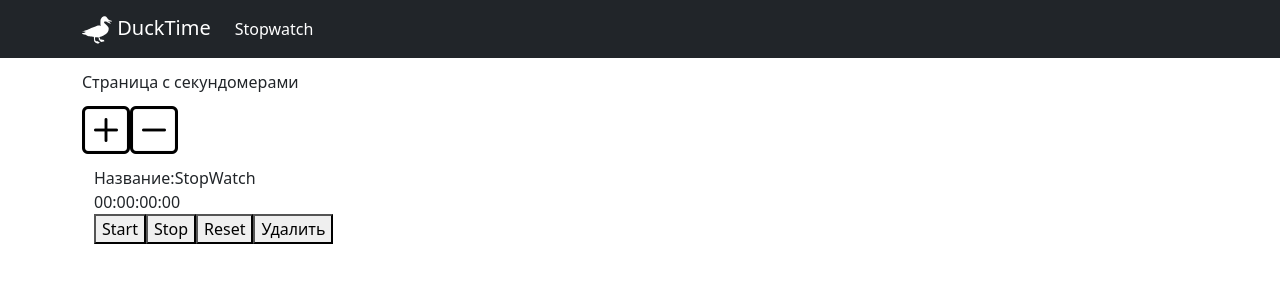
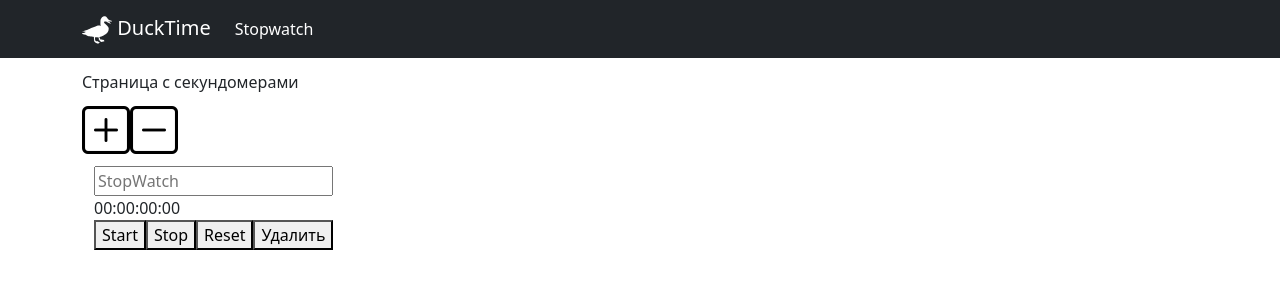
Before and after one commit to YureiRetarded/-stopwatch, a Vue app: page /#/stopwatch in a window 1280 px wide. Shown: the top 300 px of the page. Built offline with nearby package versions, Linux system fonts and the light colour scheme.

Commit message:
Now you can renamed a stopwatch

```diff
--- a/src/components/StopWatch.vue
+++ b/src/components/StopWatch.vue
@@ -1,6 +1,7 @@
 <template>
-    <div>Название:{{title}}</div>
-    {{stopwatch.title}}
+    <div>
+        <input type="text" placeholder="StopWatch">
+    </div>
     <div>
         <span v-if="d>0">{{d}}:</span>
         <span v-if="h>10">{{h}}</span>
@@ -25,7 +26,6 @@ export default {
 
     data(){
         return{
-            title:'StopWatch',
             ms:0,
             s:0,
             m:0,
```
